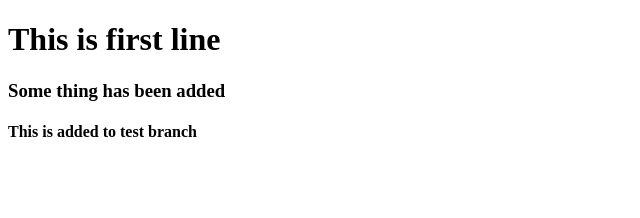
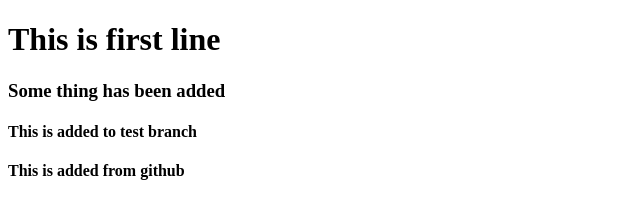
Before and after one commit to IICprojesh/teachGit, a plain HTML site: page index.html in a window 1280 px wide. Shown: the whole page, without its empty margins (0-640 px from the left). Drawn offline with Linux system fonts and the light colour scheme.

Commit message:
Update index.html

```diff
--- a/index.html
+++ b/index.html
@@ -9,7 +9,8 @@
 <body>
     <h1>This is first line</h1>
     <h3>Some thing has been added</h3>
+    <h4>This is added to test branch</h4>
+       <h4>This is added from github</h4>
 
-    <h4>This is added to test branch</h4>
 </body>
 </html>
```
